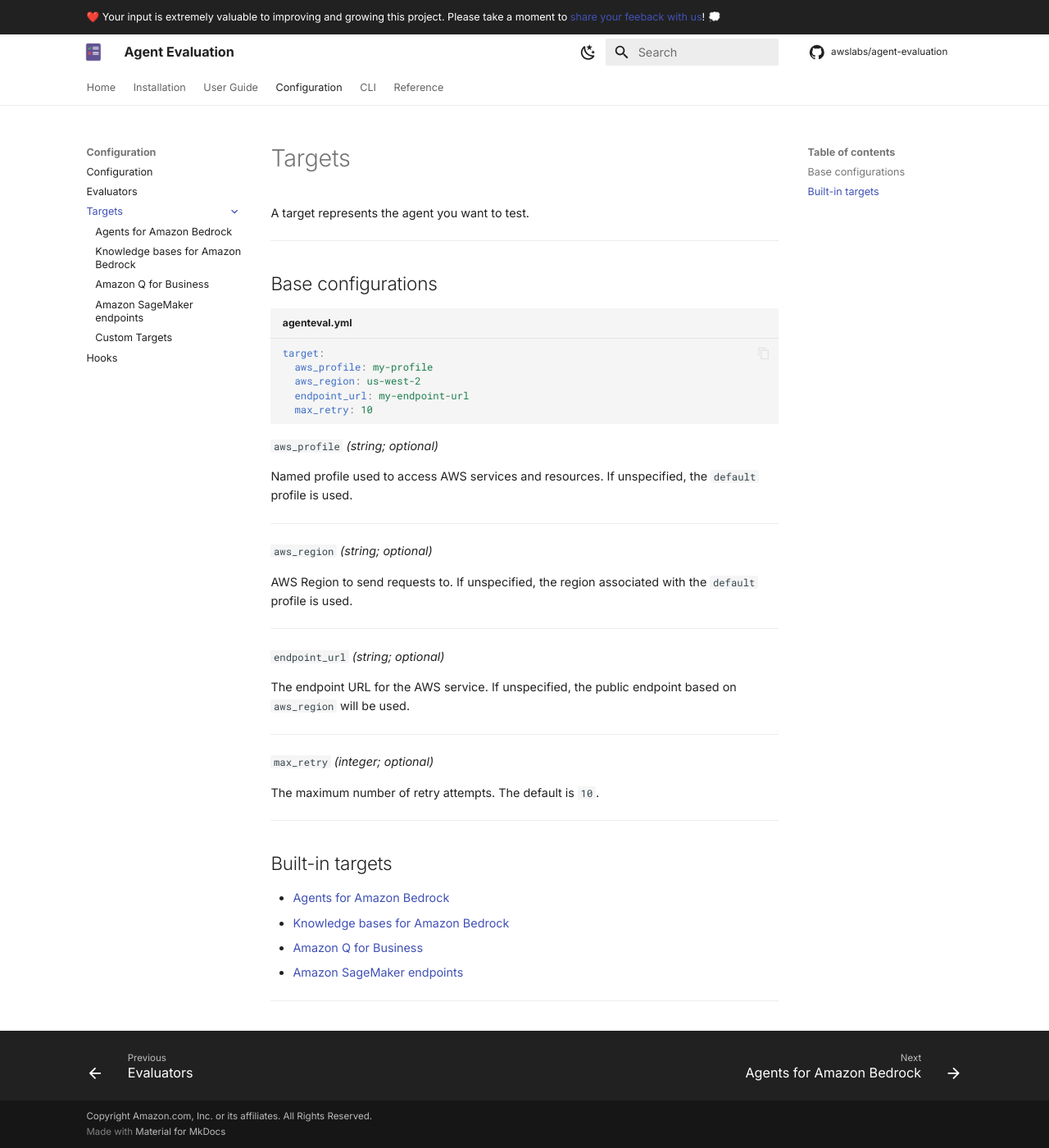
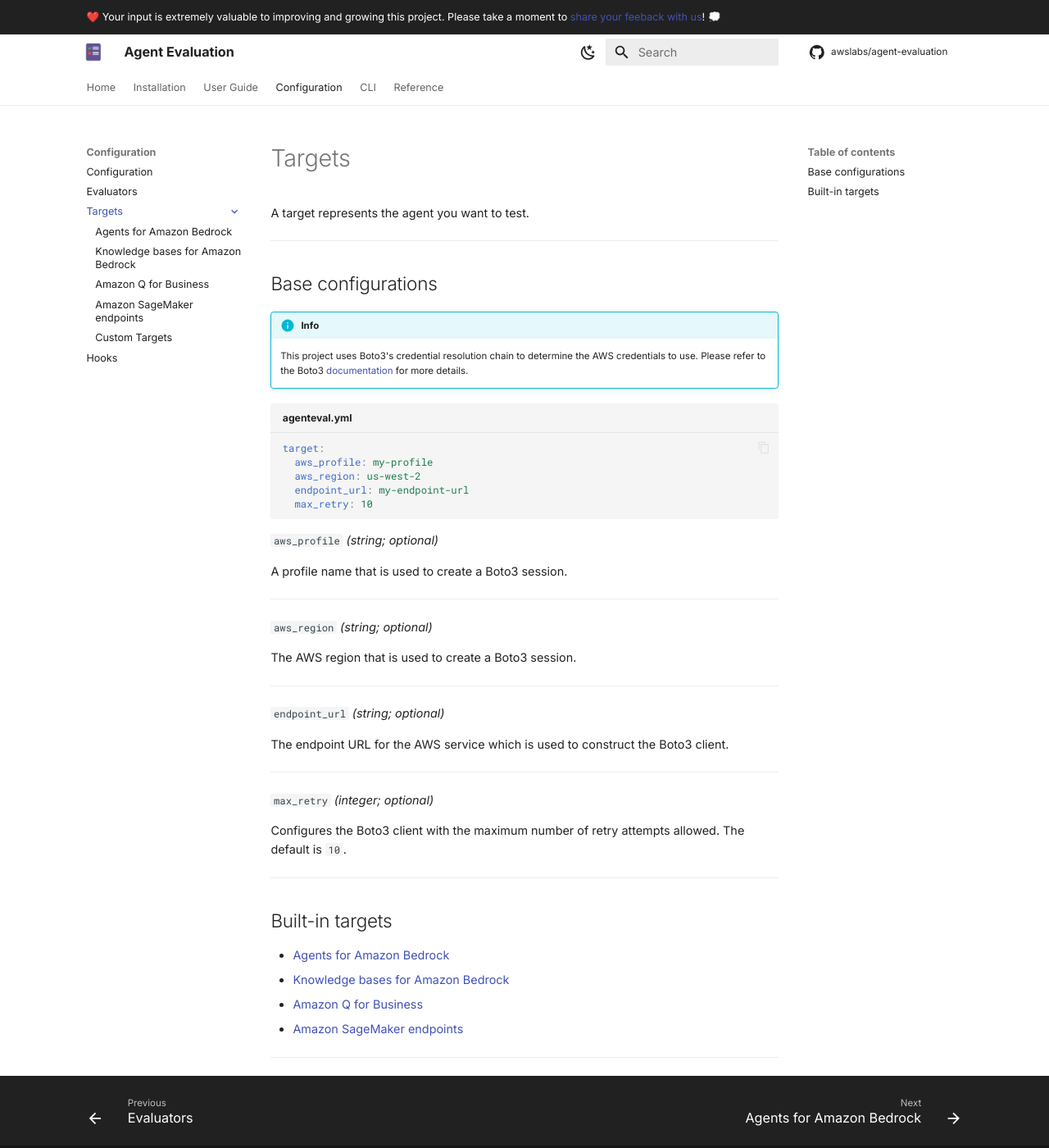
Before and after one commit to awslabs/agent-evaluation, an MkDocs documentation site: the page built from docs/targets/index.md, in a window 1280 px wide and 1400 px high. Shown: the whole window at 82% size. Built offline with MkDocs 1.6.1 and Material for MkDocs 9.7.7, drawn with Linux system fonts in a browser that asks for light colours; comment, search, counter and statistics services are not loaded.

Commit message:
docs: clarify how creds are resolved

````diff
--- a/docs/targets/index.md
+++ b/docs/targets/index.md
@@ -5,6 +5,11 @@
 ---
 
 ## Base configurations
+
+!!! info
+
+    This project uses Boto3's credential resolution chain to determine the AWS credentials to use. Please refer to the
+    Boto3 [documentation](https://boto3.amazonaws.com/v1/documentation/api/latest/guide/credentials.html) for more details.
 
 ```yaml title="agenteval.yml"
 target:
@@ -16,25 +21,25 @@
 
 `aws_profile` _(string; optional)_
 
-Named profile used to access AWS services and resources. If unspecified, the `default` profile is used.
+A profile name that is used to create a Boto3 session.
 
 ---
 
 `aws_region` _(string; optional)_
 
-AWS Region to send requests to. If unspecified, the region associated with the `default` profile is used.
+The AWS region that is used to create a Boto3 session.
 
 ---
 
 `endpoint_url` _(string; optional)_
 
-The endpoint URL for the AWS service. If unspecified, the public endpoint based on `aws_region` will be used.
+The endpoint URL for the AWS service which is used to construct the Boto3 client.
 
 ---
 
 `max_retry` _(integer; optional)_
 
-The maximum number of retry attempts. The default is `10`.
+Configures the Boto3 client with the maximum number of retry attempts allowed. The default is `10`.
 
 ---
 
````
Also changed, not shown: docs/evaluators/index.md (+9 -4 lines).
